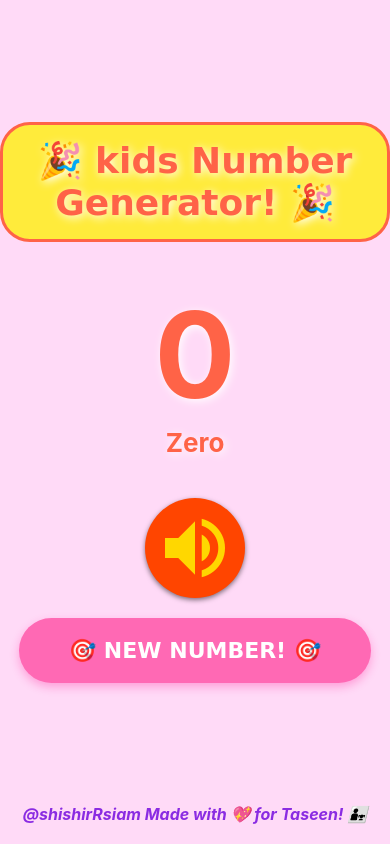
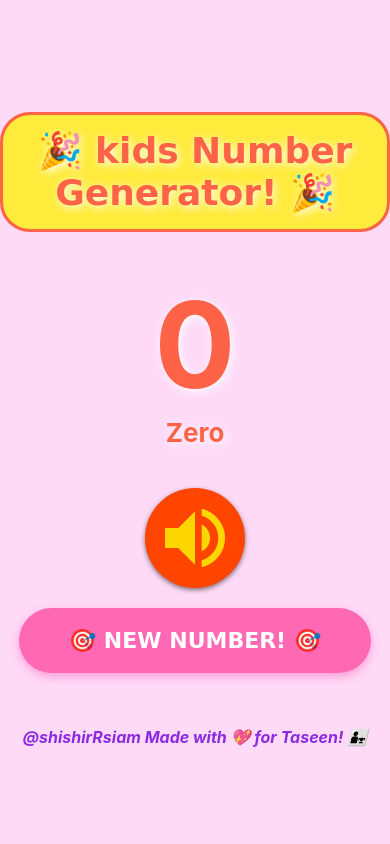
Before and after one commit to shishirRsiam/Kids-Number-Generator-Using-ReactNative, a React Native app: screen / in a window 390 px wide. Built offline with nearby package versions, Linux system fonts and the light colour scheme.

Commit message:
Push Update Code

```diff
--- a/App.js
+++ b/App.js
@@ -30,7 +30,7 @@ const App = () => {
   const speakNumber = () => {
     Speech.speak(randomNumber.toString(), {
       language: 'en',
-      rate: 0.8,
+      rate: 0.65,
     });
   };
 
--- a/styles.js
+++ b/styles.js
@@ -86,8 +86,7 @@ const styles = StyleSheet.create({
         shadowRadius: 5,
     },
     footer: {
-        position: 'absolute',
-        bottom: 20,
+        bottom: -14,
         fontSize: 16,
         color: '#8A2BE2',
         fontWeight: 'bold',
```
Also changed, not shown: my_command_history.txt.
